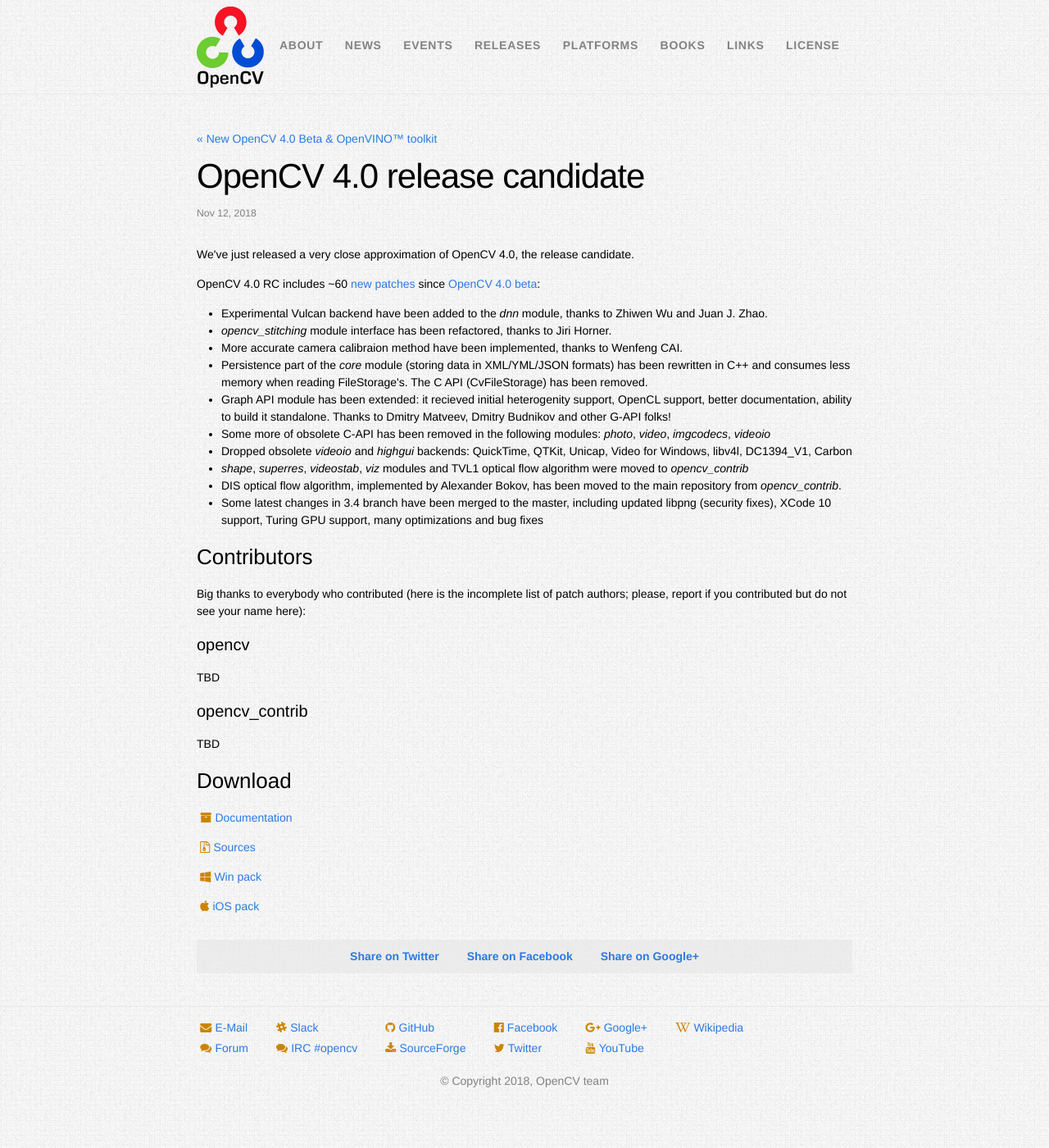
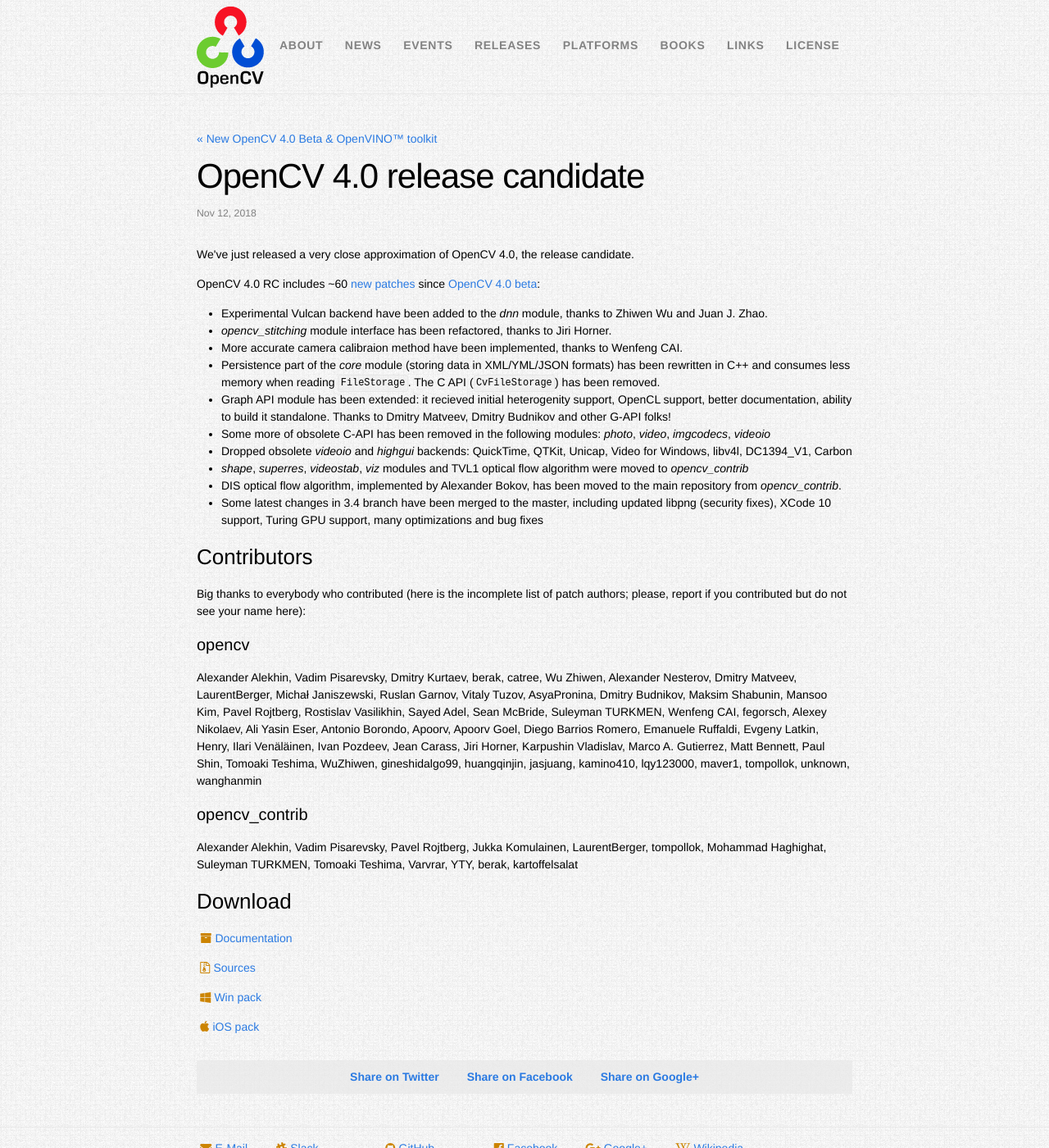
Before and after one commit to opencv-infrastructure/opencv.org, a Jekyll site: the page built from _posts/2018-11-12-opencv-4-0-0-rc.html, in a window 1280 px wide and 1400 px high. Shown: the whole window at 82% size. Built offline with Jekyll 4.4.1, drawn with Linux system fonts in a browser that asks for light colours.

Commit message:
Added contributors, minor fixes

```diff
--- a/_posts/2018-11-12-opencv-4-0-0-rc.html
+++ b/_posts/2018-11-12-opencv-4-0-0-rc.html
@@ -14,7 +14,7 @@
 <li>Experimental Vulcan backend have been added to the <i>dnn</i> module, thanks to Zhiwen Wu and Juan J. Zhao.
 <li><i>opencv_stitching</i> module interface has been refactored, thanks to Jiri Horner.
 <li>More accurate camera calibraion method have been implemented, thanks to Wenfeng CAI.
-<li>Persistence part of the <i>core</i> module (storing data in XML/YML/JSON formats) has been rewritten in C++ and consumes less memory when reading FileStorage's. The C API (CvFileStorage) has been removed.
+<li>Persistence part of the <i>core</i> module (storing data in XML/YML/JSON formats) has been rewritten in C++ and consumes less memory when reading <code>FileStorage</code>. The C API (<code>CvFileStorage</code>) has been removed.
 <li>Graph API module has been extended: it recieved initial heterogenity support, OpenCL support, better documentation, ability to build it standalone. Thanks to Dmitry Matveev, Dmitry Budnikov and other G-API folks!
 <li>Some more of obsolete C-API has been removed in the following modules: <i>photo</i>, <i>video</i>, <i>imgcodecs</i>, <i>videoio</i>
 <li>Dropped obsolete <i>videoio</i> and <i>highgui</i> backends: QuickTime, QTKit, Unicap, Video for Windows, libv4l, DC1394_V1, Carbon
@@ -31,11 +31,12 @@
 
 <h4>opencv</h4>
 
-<p>TBD</p>
+<p>Alexander Alekhin, Vadim Pisarevsky, Dmitry Kurtaev, berak, catree, Wu Zhiwen, Alexander Nesterov, Dmitry Matveev, LaurentBerger, Michał Janiszewski, Ruslan Garnov, Vitaly Tuzov, AsyaPronina, Dmitry Budnikov, Maksim Shabunin, Mansoo Kim, Pavel Rojtberg, Rostislav Vasilikhin, Sayed Adel, Sean McBride, Suleyman TURKMEN, Wenfeng CAI, fegorsch, Alexey Nikolaev, Ali Yasin Eser, Antonio Borondo, Apoorv, Apoorv Goel, Diego Barrios Romero, Emanuele Ruffaldi, Evgeny Latkin, Henry, Ilari Venäläinen, Ivan Pozdeev, Jean Carass, Jiri Horner, Karpushin Vladislav, Marco A. Gutierrez, Matt Bennett, Paul Shin, Tomoaki Teshima, WuZhiwen, gineshidalgo99, huangqinjin, jasjuang, kamino410, lqy123000, maver1, tompollok, unknown, wanghanmin
+</p>
 
 <h4>opencv_contrib</h4>
 
-<p>TBD</p>
+<p>Alexander Alekhin, Vadim Pisarevsky, Pavel Rojtberg, Jukka Komulainen, LaurentBerger, tompollok, Mohammad Haghighat, Suleyman TURKMEN, Tomoaki Teshima, Varvrar, YTY, berak, kartoffelsalat</p>
 
 <h3>Download</h3>
 
```
